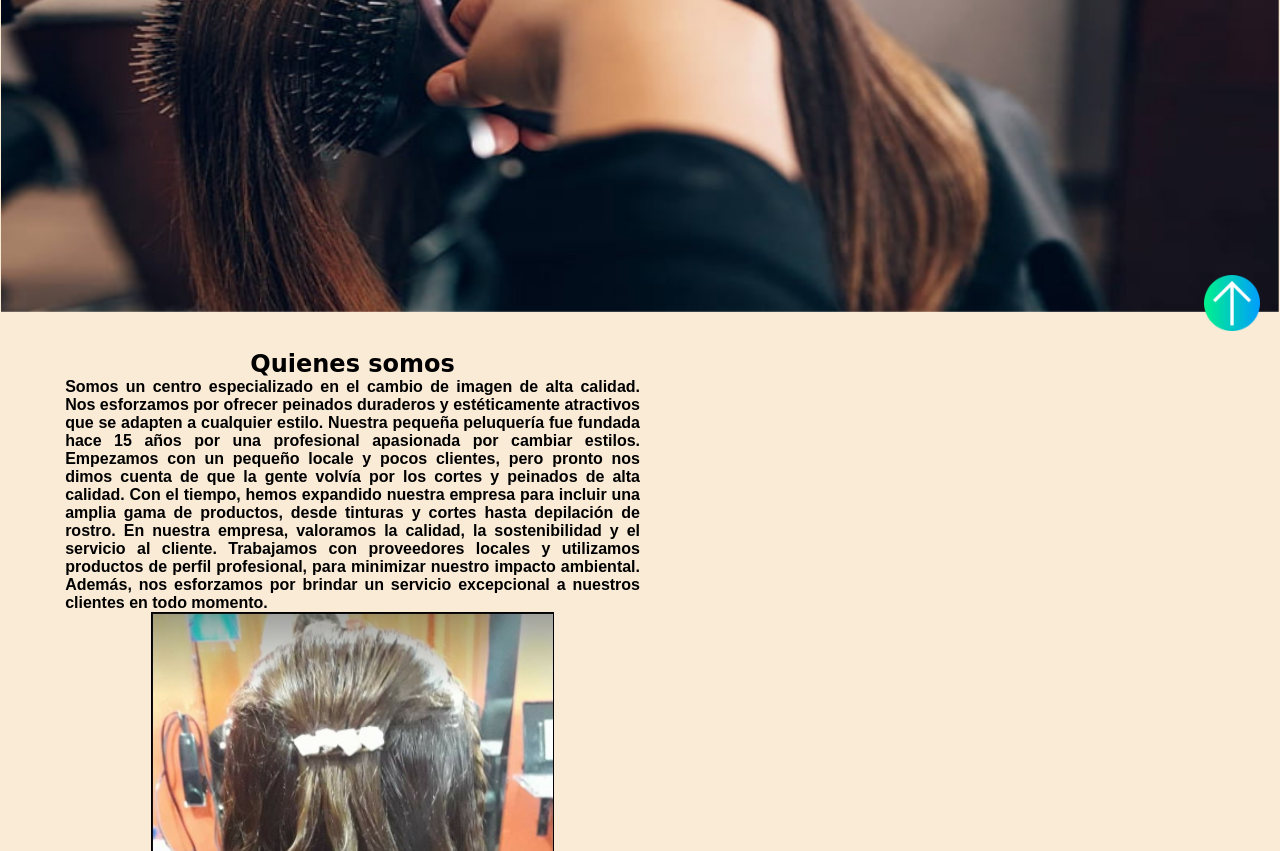
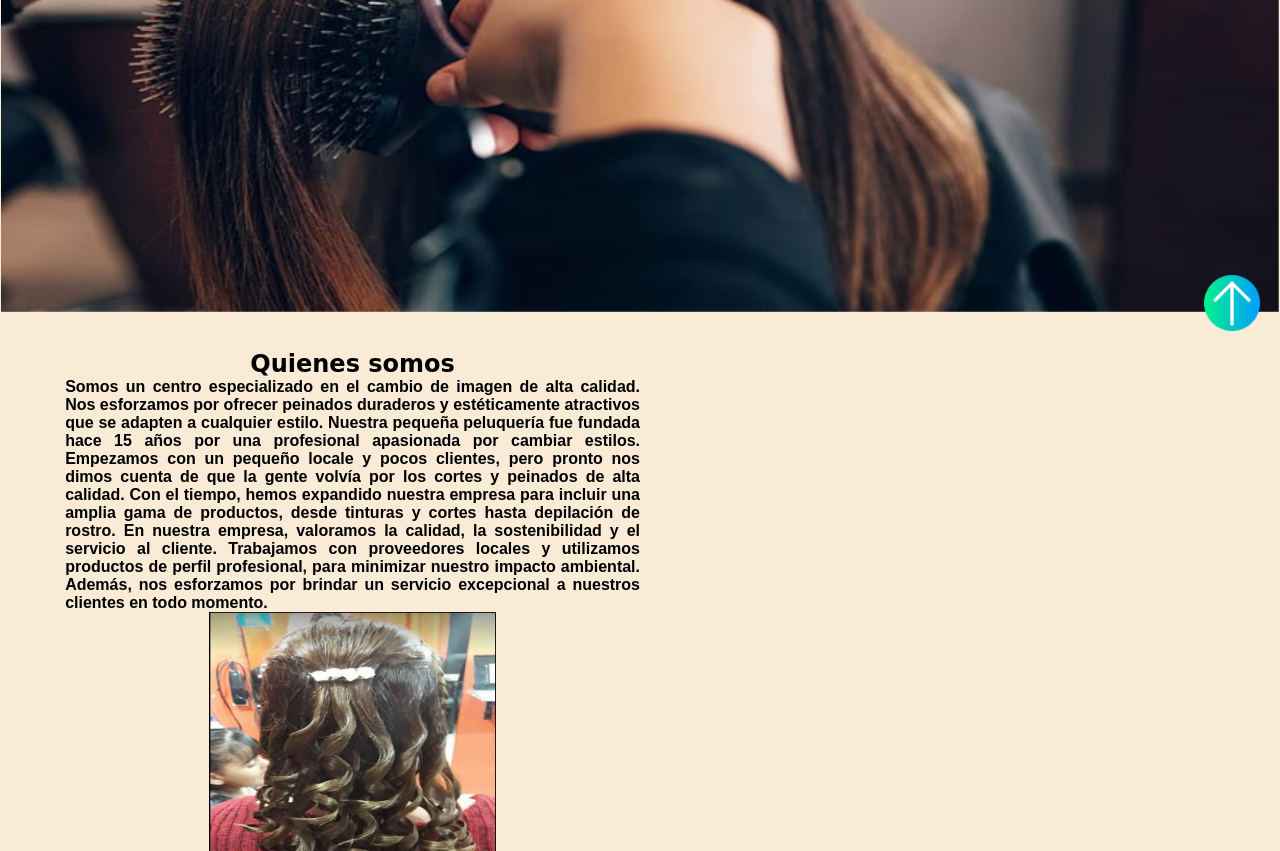
Before and after one commit to RojasCr/peluqueriayani, a website: page src/public/home.html in a window 1280 px wide. Shown: the part 449-1300 px from the top of the page. Drawn offline with Linux system fonts and the light colour scheme; files whose address does not match are found by name; a web font is replaced by a local one.

Commit message:
css updated

```diff
--- a/src/public/css/home.css
+++ b/src/public/css/home.css
@@ -162,8 +162,8 @@ h1, h2{
 }
 
 #nosotros img{
-    width: 70%;
-    height: 60%;
+    width: 50%;
+    height: 40vh;
 }
 
 #trabajos{
@@ -184,7 +184,7 @@ h1, h2{
 
 #trabajos img{
     width: 50%;
-    /* height: 50%; */
+    height: 40vh;
 }
 
 #contacto{
```
